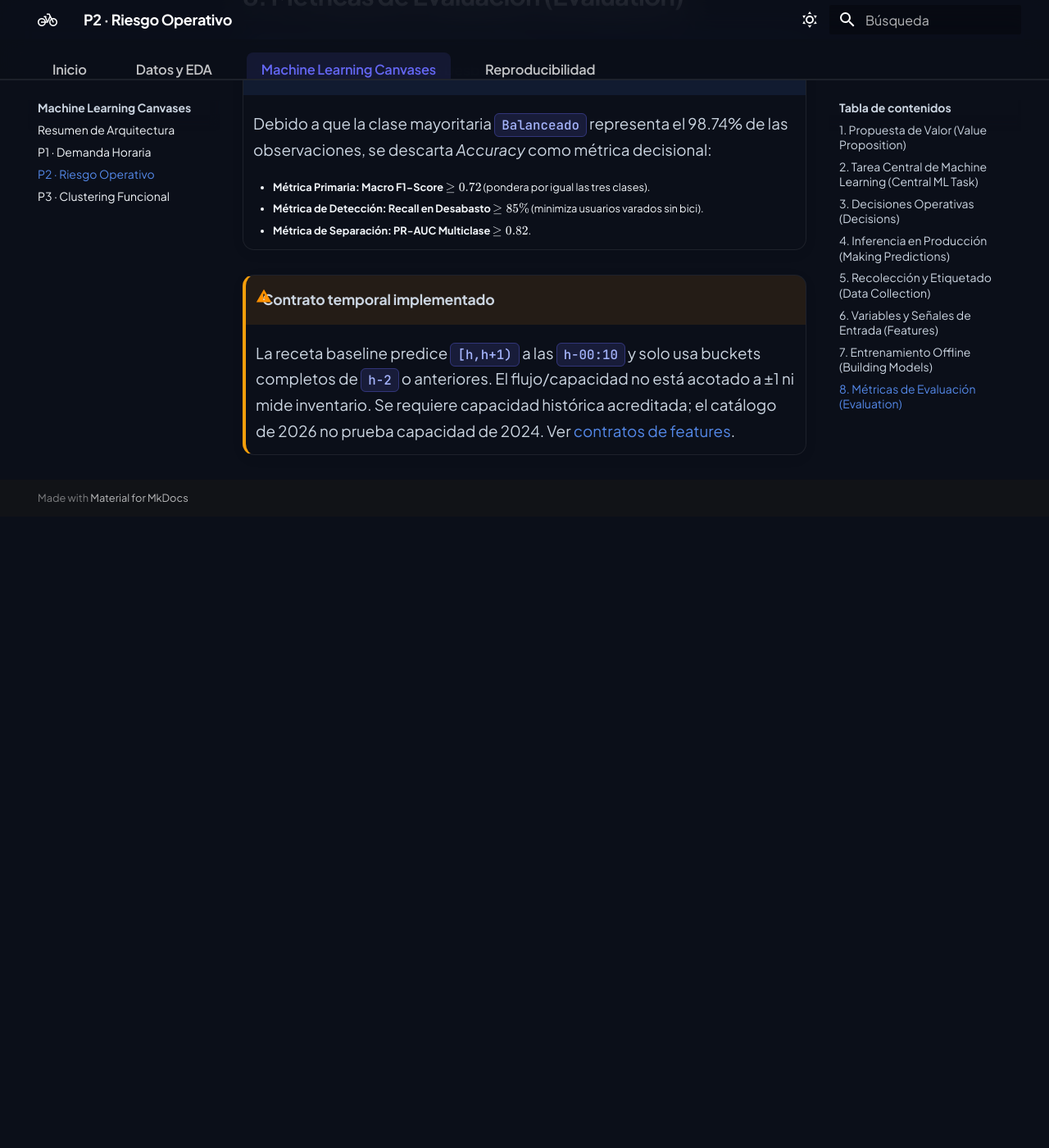
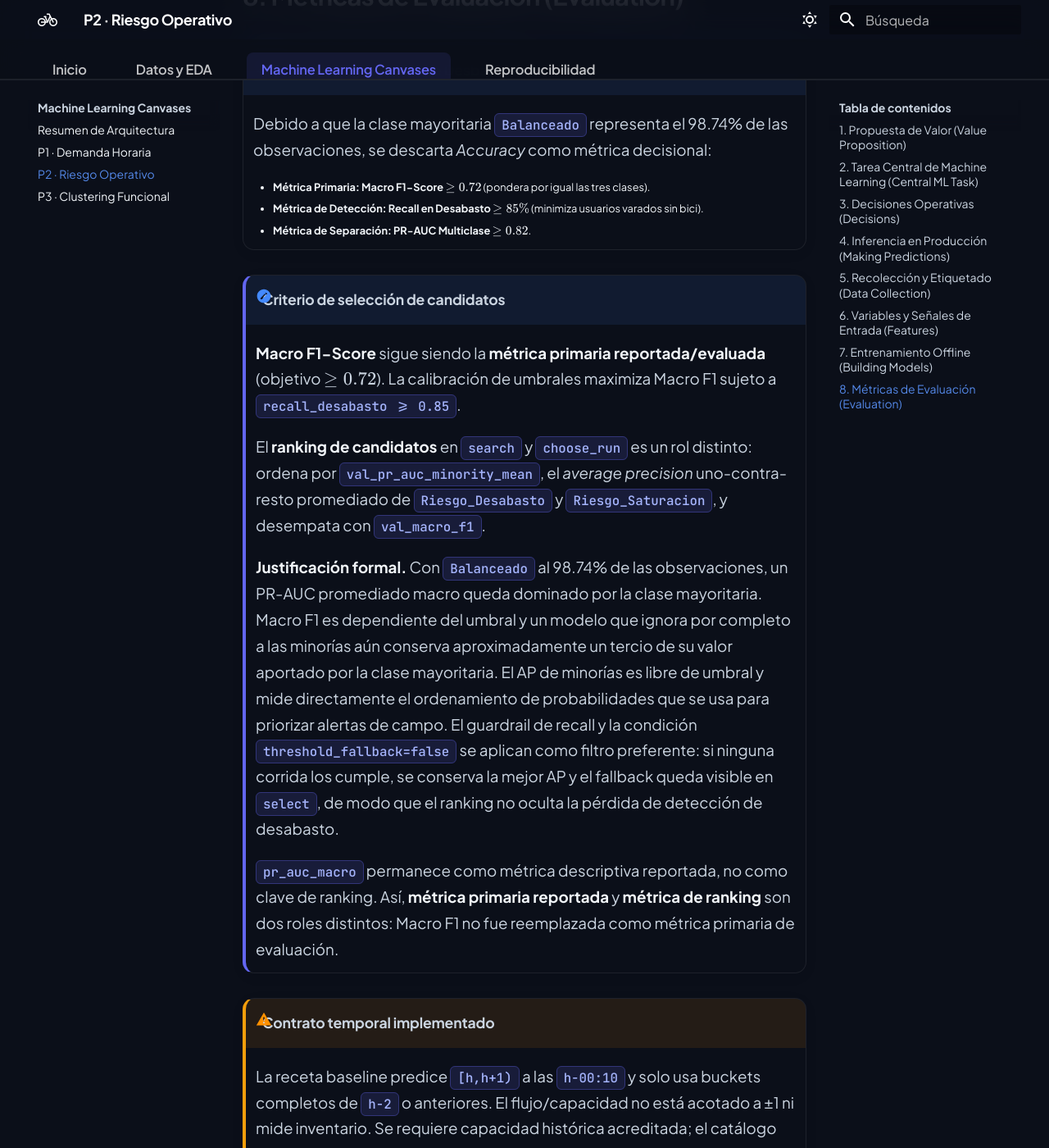
Before and after one commit to alx016/TC5061-Proyecto-Equipo05, an MkDocs documentation site: the page built from docs/docs/canvases/p2-riesgo.md, in a window 1280 px wide and 1400 px high, scrolled down 3602 px. Shown: the whole window at 82% size. Built offline with MkDocs 1.6.1 and Material for MkDocs 9.7.7, drawn with Linux system fonts in a browser that asks for light colours; before the commit the page ends 4232 px from its top, so only the background shows below that.

Commit message:
fix(p2): scope commit filtering and guard alert rate
Apply git_commit regardless of allow_dirty, remove the duplicate dirty filter, and copy before adding ranking columns. Guard val_alerts_per_day against zero validation dates, add regressions, and document the minority-AP ranking in the P2 canvas.

```diff
--- a/docs/docs/canvases/p2-riesgo.md
+++ b/docs/docs/canvases/p2-riesgo.md
@@ -95,5 +95,14 @@
     - **Métrica de Detección:** **Recall en Desabasto** $\ge 85\%$ (minimiza usuarios varados sin bici).
     - **Métrica de Separación:** **PR-AUC Multiclase** $\ge 0.82$.
 
+!!! note "Criterio de selección de candidatos"
+    **Macro F1-Score** sigue siendo la **métrica primaria reportada/evaluada** (objetivo $\ge 0.72$). La calibración de umbrales maximiza Macro F1 sujeto a `recall_desabasto >= 0.85`.
+
+    El **ranking de candidatos** en `search` y `choose_run` es un rol distinto: ordena por `val_pr_auc_minority_mean`, el *average precision* uno-contra-resto promediado de `Riesgo_Desabasto` y `Riesgo_Saturacion`, y desempata con `val_macro_f1`.
+
+    **Justificación formal.** Con `Balanceado` al 98.74% de las observaciones, un PR-AUC promediado macro queda dominado por la clase mayoritaria. Macro F1 es dependiente del umbral y un modelo que ignora por completo a las minorías aún conserva aproximadamente un tercio de su valor aportado por la clase mayoritaria. El AP de minorías es libre de umbral y mide directamente el ordenamiento de probabilidades que se usa para priorizar alertas de campo. El guardrail de recall y la condición `threshold_fallback=false` se aplican como filtro preferente: si ninguna corrida los cumple, se conserva la mejor AP y el fallback queda visible en `select`, de modo que el ranking no oculta la pérdida de detección de desabasto.
+
+    `pr_auc_macro` permanece como métrica descriptiva reportada, no como clave de ranking. Así, **métrica primaria reportada** y **métrica de ranking** son dos roles distintos: Macro F1 no fue reemplazada como métrica primaria de evaluación.
+
 !!! warning "Contrato temporal implementado"
     La receta baseline predice `[h,h+1)` a las `h-00:10` y solo usa buckets completos de `h-2` o anteriores. El flujo/capacidad no está acotado a ±1 ni mide inventario. Se requiere capacidad histórica acreditada; el catálogo de 2026 no prueba capacidad de 2024. Ver [contratos de features](../feature-engineering.md).
```
Also changed, not shown: docs/docs/canvases/index.md (+1 -1 lines), docs/docs/index.md (+1 -1 lines), 2 other files.
